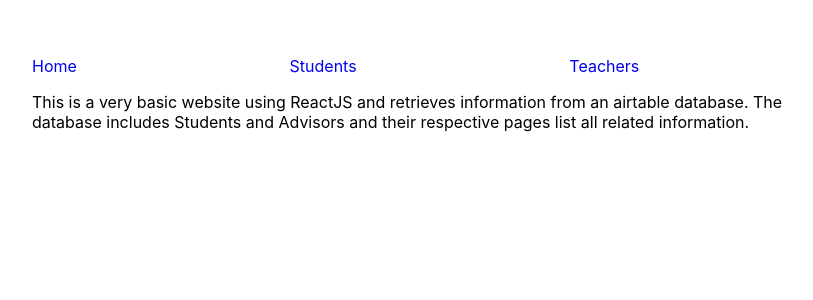
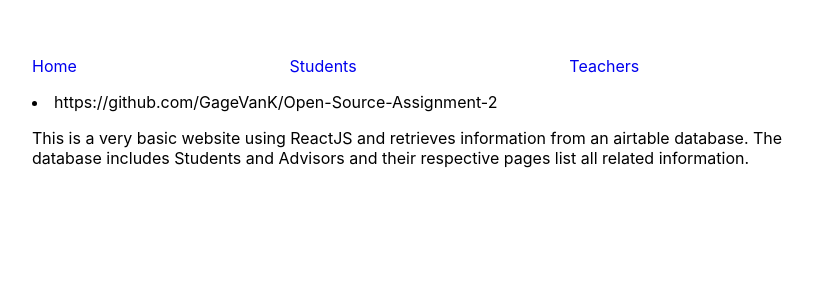
Before and after one commit to GageVanK/Open-Source-Assignment-2, a React (Create React App) app: page / in a window 1280 px wide. Shown: the top 300 px of the page, without its empty margins (208-1021 px from the left). Built offline with nearby package versions, Linux system fonts and the light colour scheme.

Commit message:
adding github link

```diff
--- a/src/pages/Home.js
+++ b/src/pages/Home.js
@@ -1,7 +1,8 @@
 export default function Home(){
     return(
         <div>
-            This is a very basic website using ReactJS and retrieves information from an airtable database. The database includes Students and Advisors and their respective pages list all related information.
+        <li>https://github.com/GageVanK/Open-Source-Assignment-2</li>
+            <p>This is a very basic website using ReactJS and retrieves information from an airtable database. The database includes Students and Advisors and their respective pages list all related information.</p>
         </div>
     );
 }
```
